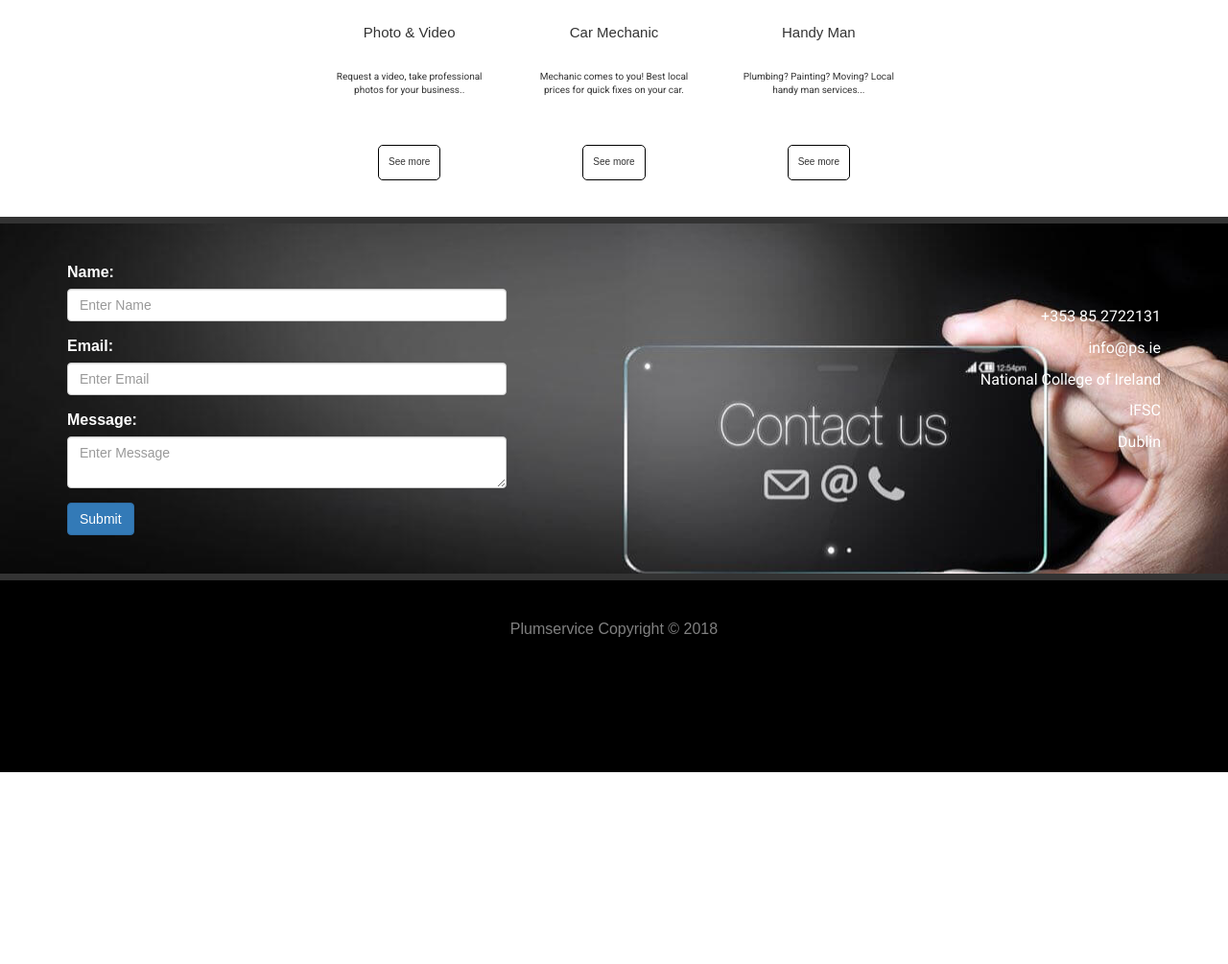
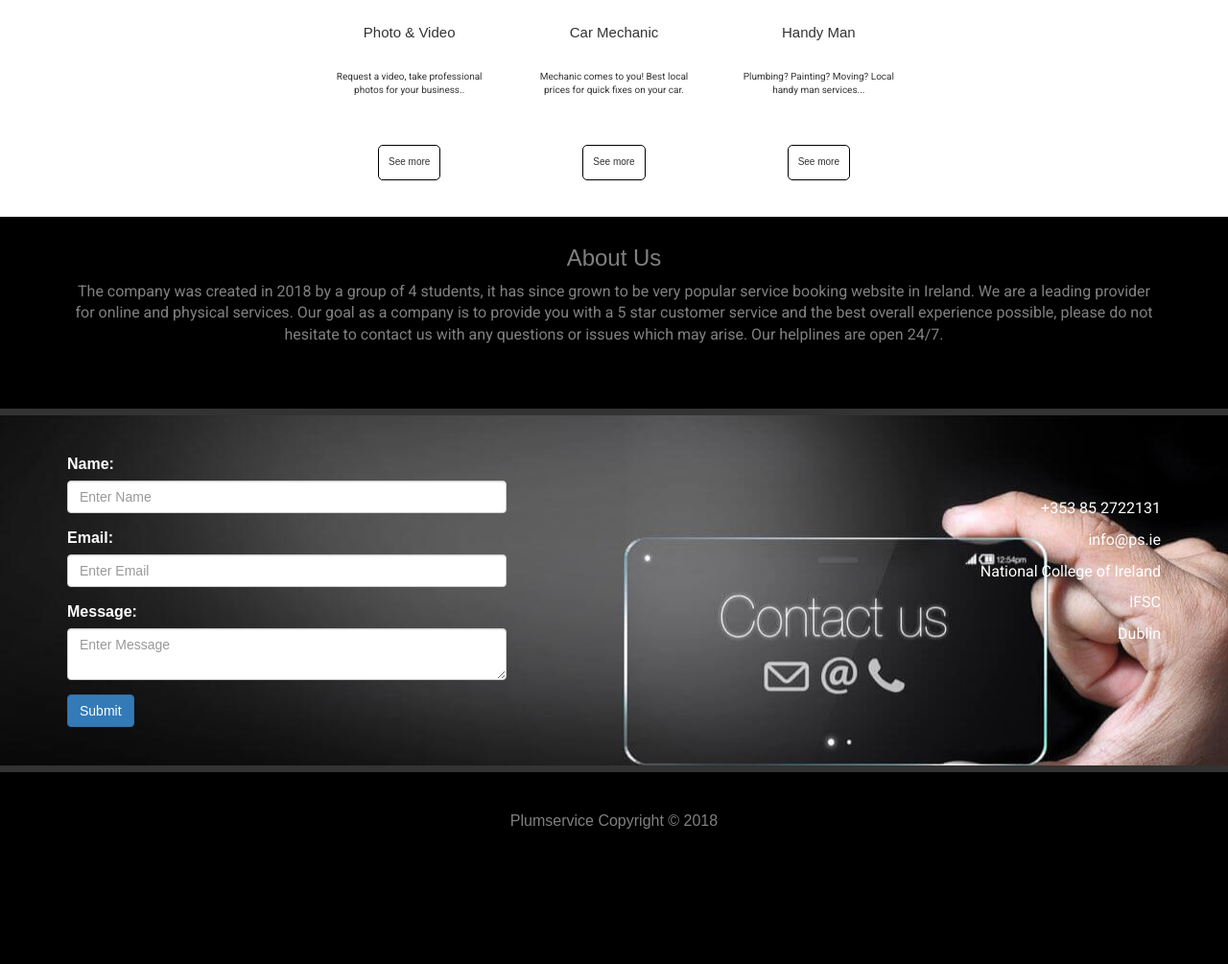
Before and after one commit to ArnasKarciauskas/Plum-Services, a PHP site: page / in a window 1280 px wide. Shown: the part 1132-2137 px from the top of the page at 96% size. Before the commit the page ends 1937 px from the top, so only its background shows below. Run offline with PHP 8.4, Linux system fonts and the light colour scheme; some libraries are stand-ins or nearby versions.

Commit message:
Changes to the web app

```diff
--- a/css/style.css
+++ b/css/style.css
@@ -162,3 +162,11 @@ button:hover{
   transition: .5s;
   cursor: pointer;
 }
+.outline
+{
+	background:black;
+	min-height:200px;
+	color:grey;
+	text-align:center;
+	padding-top:10px;
+}
--- a/index.php
+++ b/index.php
@@ -1,7 +1,7 @@
 <!DOCTYPE html>
 <html>
 
-<head>
+<head id="home">
 	<meta charset="utf-8">
 	<title>Plum Services</title>
 	<link href="https://fonts.googleapis.com/css?family=Poppins:300,400,500,600,700%7CRoboto%7CJosefin+Sans:100,300,400,500" rel="stylesheet" type="text/css">
@@ -20,13 +20,6 @@
 		    $('div.navbar').fadeIn(3000).removeClass('navbar');
 		});</script>
 	<script src="https://unpkg.com/scrollreveal/dist/scrollreveal.min.js"></script>
-    <style>
-
-
-
-
-
-    </style>
 </head>
 
 <body>
@@ -43,10 +36,10 @@
 			</div>
 			<div id="navbar" class="collapse navbar-collapse">
 				<ul class="nav navbar-nav navbar-right">
-					<li><a href="categories.php">Services</a></li>
+					<li><a href="#serv">Services</a></li>
 					<li><a href="#info1">About</a></li>
 					<li><a href="#contact">Contact</a></li>
-					<li><a href="index.php">Home</a></li>
+					<li><a href="#home">Home</a></li>
 					<li><a href="login.php">Login</a></li>
 					<li><a href="signup.php">Sign-Up</a></li>
                     <li><a href="SignOut.php" class="btn btn-danger">Sign Out of Your Account</a></li>
@@ -70,7 +63,7 @@
 				<h2 class="b">There for you when you need it most</h2>
 				<hr class="my-4">
 				<p class="c">Search through a wide variety of different categories for a service you want</p>
-				<a class="btn btn-primary btn-lg" href="categories.php" role="button">search for services</a>
+				<a class="btn btn-primary btn-lg" href="#serv" role="button">search for services</a>
                 </div>
             </div>
 
@@ -98,7 +91,7 @@
 	<br>
 
 	<section id="info1">
-		<div class="container">
+		<div class="container" id="serv">
 			<div class="row">
 				<div class="col-md-6 col-sm-6">
 					<div class="info-left">
@@ -223,10 +216,10 @@ button:hover{
       </div>
       <div id="navbar" class="collapse navbar-collapse">
         <ul class="nav navbar-nav navbar-right">
-					<li><a href="categories.php">Services</a></li>
+					<li><a href="#serv">Services</a></li>
 					<li><a href="#info1">About</a></li>
 					<li><a href="#contact">Contact</a></li>
-					<li><a href="index.php">Home</a></li>
+					<li><a href="#home">Home</a></li>
 					<li><a href="login.php">Login</a></li>
 					<li><a href="signup.php">Sign-Up</a></li>
                     <li><a href="SignOut.php" class="btn btn-danger">Sign Out of Your Account</a></li>
@@ -367,6 +360,16 @@ Plumbing? Painting? Moving? Local handy man services...</p>
 </body>
 </html>
 
+	<div class="outline">
+	<div class="container">
+		<div class="row">
+			<div class="col-lg-12" id="about">
+				<h3 class="text-center">About Us</h3>
+				<p class="text-center">The company was created in 2018 by a group of 4 students, it has since grown to be very popular service booking website in Ireland. We are a leading provider for online and physical services. Our goal as a company is to provide you with a 5 star customer service and the best overall experience possible, please do not hesitate to contact us with any questions or issues which may arise. Our helplines are open 24/7.</p>
+			</div>
+		</div>
+	</div>
+	</div>
 
 	<section id="contact">
 		<div class="container">
```
